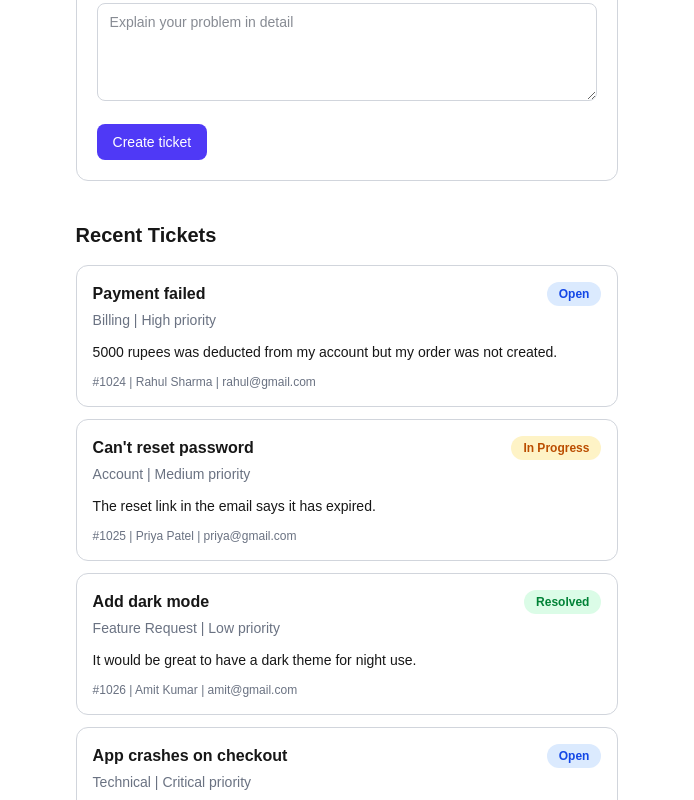
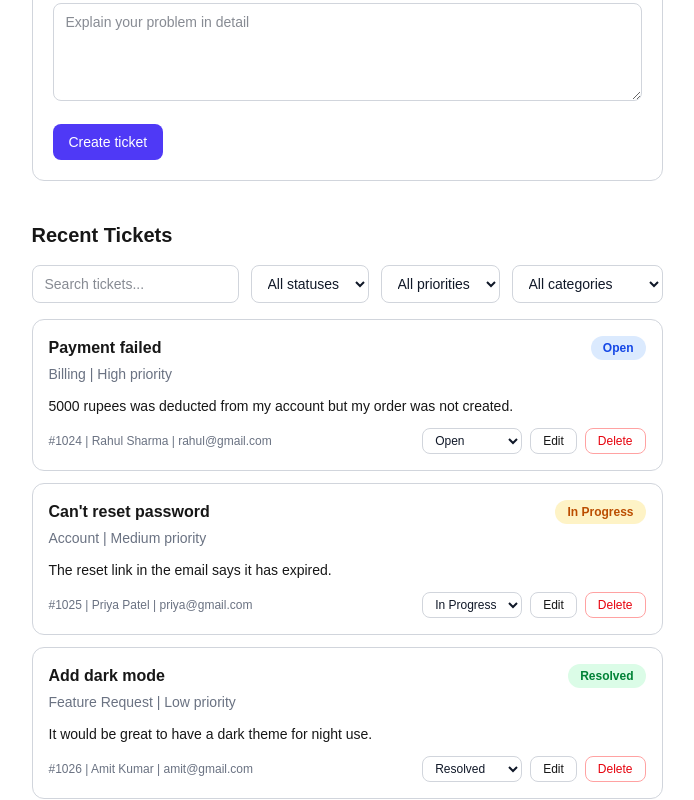
Before and after one commit to vinaysharma8571/smart-support-next, a Next.js app: page / in a window 1280 px wide. Shown: the part 700-1500 px from the top of the page, without its empty margins (293-987 px from the left). Built offline with nearby package versions, Linux system fonts and the light colour scheme.

Commit message:
Add Delete , edit , statusChanges , search and filters

```diff
--- a/app/page.tsx
+++ b/app/page.tsx
@@ -5,19 +5,66 @@ import Header from "@/components/Header";
 import StatCard from "@/components/StatCard";
 import TicketCard from "@/components/TicketCard";
 import TicketForm from "@/components/TicketForm";
+import TicketFilters, { Filters } from "@/components/TicketFilters";
 import { sampleTickets } from "@/data/sampleTickets";
-import { Ticket } from "@/types/ticket";
+import { Ticket, TicketStatus } from "@/types/ticket";
 
 export default function Home() {
   const [tickets, setTickets] = useState<Ticket[]>(sampleTickets);
+  const [editingTicket, setEditingTicket] = useState<Ticket | null>(null);
+  const [filters, setFilters] = useState<Filters>({
+    search: "",
+    status: "all",
+    priority: "all",
+    category: "all",
+  });
 
   const totalCount = tickets.length;
   const openCount = tickets.filter((t) => t.status === "open").length;
   const inProgressCount = tickets.filter((t) => t.status === "in-progress").length;
   const resolvedCount = tickets.filter((t) => t.status === "resolved").length;
 
+  const searchText = filters.search.toLowerCase().trim();
+
+  const visibleTickets = tickets.filter((t) => {
+    const matchesSearch =
+      t.title.toLowerCase().includes(searchText) ||
+      t.name.toLowerCase().includes(searchText) ||
+      t.email.toLowerCase().includes(searchText) ||
+      t.description.toLowerCase().includes(searchText);
+
+    const matchesStatus = filters.status === "all" || t.status === filters.status;
+    const matchesPriority =
+      filters.priority === "all" || t.priority === filters.priority;
+    const matchesCategory =
+      filters.category === "all" || t.category === filters.category;
+
+    return matchesSearch && matchesStatus && matchesPriority && matchesCategory;
+  });
+
   function handleCreateTicket(ticket: Ticket) {
     setTickets([...tickets, ticket]);
+  }
+
+  function handleUpdateTicket(updated: Ticket) {
+    setTickets(tickets.map((t) => (t.id === updated.id ? updated : t)));
+    setEditingTicket(null);
+  }
+
+  function handleDeleteTicket(id: number) {
+    setTickets(tickets.filter((t) => t.id !== id));
+    if (editingTicket?.id === id) setEditingTicket(null);
+  }
+
+  function handleStatusChange(id: number, status: TicketStatus) {
+    setTickets(tickets.map((t) => (t.id === id ? { ...t, status } : t)));
+  }
+
+  function handleEditTicket(ticket: Ticket) {
+    setEditingTicket(ticket);
+    document
+      .getElementById("ticket-form")
+      ?.scrollIntoView({ behavior: "smooth" });
   }
 
   return (
@@ -37,16 +84,38 @@ export default function Home() {
           <StatCard title="Resolved" value={resolvedCount} />
         </div>
 
-        <div className="mt-10">
-          <TicketForm onCreate={handleCreateTicket} />
+        <div id="ticket-form" className="mt-10">
+          <TicketForm
+            key={editingTicket?.id ?? "new"}
+            editingTicket={editingTicket}
+            onCreate={handleCreateTicket}
+            onUpdate={handleUpdateTicket}
+            onCancelEdit={() => setEditingTicket(null)}
+          />
         </div>
 
         <h3 className="mt-10 text-xl font-bold">Recent Tickets</h3>
 
+        <TicketFilters filters={filters} onChange={setFilters} />
+
         <div className="mt-4 space-y-3">
-          {tickets.map((ticket) => (
-            <TicketCard key={ticket.id} ticket={ticket} />
-          ))}
+          {visibleTickets.length === 0 ? (
+            <p className="text-sm text-gray-500">
+              {tickets.length === 0
+                ? "No tickets yet. Create your first ticket above."
+                : "No tickets found. Try changing your search or filters."}
+            </p>
+          ) : (
+            visibleTickets.map((ticket) => (
+              <TicketCard
+                key={ticket.id}
+                ticket={ticket}
+                onDelete={handleDeleteTicket}
+                onEdit={handleEditTicket}
+                onStatusChange={handleStatusChange}
+              />
+            ))
+          )}
         </div>
       </main>
     </>
--- a/components/TicketCard.tsx
+++ b/components/TicketCard.tsx
@@ -1,4 +1,4 @@
-import { Ticket } from "@/types/ticket";
+import { Ticket, TicketStatus } from "@/types/ticket";
 import {
   categoryLabels,
   priorityLabels,
@@ -8,9 +8,19 @@ import {
 
 type TicketCardProps = {
   ticket: Ticket;
+  onDelete: (id: number) => void;
+  onEdit: (ticket: Ticket) => void;
+  onStatusChange: (id: number, status: TicketStatus) => void;
 };
 
-export default function TicketCard({ ticket }: TicketCardProps) {
+const statuses = Object.keys(statusLabels) as TicketStatus[];
+
+export default function TicketCard({
+  ticket,
+  onDelete,
+  onEdit,
+  onStatusChange,
+}: TicketCardProps) {
   return (
     <div className="rounded-xl border border-gray-300 p-4 dark:border-gray-700">
       <div className="flex items-start justify-between gap-4">
@@ -30,9 +40,41 @@ export default function TicketCard({ ticket }: TicketCardProps) {
 
       <p className="mt-3 text-sm">{ticket.description}</p>
 
-      <p className="mt-3 text-xs text-gray-500">
-        #{ticket.id} | {ticket.name} | {ticket.email}
-      </p>
+      <div className="mt-3 flex flex-wrap items-center justify-between gap-3">
+        <p className="text-xs text-gray-500">
+          #{ticket.id} | {ticket.name} | {ticket.email}
+        </p>
+
+        <div className="flex items-center gap-2">
+          <select
+            value={ticket.status}
+            onChange={(e) =>
+              onStatusChange(ticket.id, e.target.value as TicketStatus)
+            }
+            className="rounded-lg border border-gray-300 bg-white px-2 py-1 text-xs text-gray-900 dark:border-gray-700 dark:bg-gray-900 dark:text-gray-100"
+          >
+            {statuses.map((s) => (
+              <option key={s} value={s}>
+                {statusLabels[s]}
+              </option>
+            ))}
+          </select>
+
+          <button
+            onClick={() => onEdit(ticket)}
+            className="rounded-lg border border-gray-300 px-3 py-1 text-xs dark:border-gray-700"
+          >
+            Edit
+          </button>
+
+          <button
+            onClick={() => onDelete(ticket.id)}
+            className="rounded-lg border border-red-300 px-3 py-1 text-xs text-red-600"
+          >
+            Delete
+          </button>
+        </div>
+      </div>
     </div>
   );
 }
--- /dev/null
+++ b/components/TicketFilters.tsx
@@ -0,0 +1,79 @@
+import { TicketCategory, TicketPriority, TicketStatus } from "@/types/ticket";
+import {
+  categoryLabels,
+  priorityLabels,
+  statusLabels,
+} from "@/lib/ticketLabels";
+
+export type Filters = {
+  search: string;
+  status: TicketStatus | "all";
+  priority: TicketPriority | "all";
+  category: TicketCategory | "all";
+};
+
+type TicketFiltersProps = {
+  filters: Filters;
+  onChange: (filters: Filters) => void;
+};
+
+const controlClass =
+  "rounded-lg border border-gray-300 bg-white px-3 py-2 text-sm text-gray-900 dark:border-gray-700 dark:bg-gray-900 dark:text-gray-100";
+
+export default function TicketFilters({ filters, onChange }: TicketFiltersProps) {
+  return (
+    <div className="mt-4 flex flex-wrap gap-3">
+      <input
+        className={`${controlClass} min-w-[200px] flex-1`}
+        placeholder="Search tickets..."
+        value={filters.search}
+        onChange={(e) => onChange({ ...filters, search: e.target.value })}
+      />
+
+      <select
+        className={controlClass}
+        value={filters.status}
+        onChange={(e) =>
+          onChange({ ...filters, status: e.target.value as Filters["status"] })
+        }
+      >
+        <option value="all">All statuses</option>
+        {(Object.keys(statusLabels) as TicketStatus[]).map((s) => (
+          <option key={s} value={s}>
+            {statusLabels[s]}
+          </option>
+        ))}
+      </select>
+
+      <select
+        className={controlClass}
+        value={filters.priority}
+        onChange={(e) =>
+          onChange({ ...filters, priority: e.target.value as Filters["priority"] })
+        }
+      >
+        <option value="all">All priorities</option>
+        {(Object.keys(priorityLabels) as TicketPriority[]).map((p) => (
+          <option key={p} value={p}>
+            {priorityLabels[p]}
+          </option>
+        ))}
+      </select>
+
+      <select
+        className={controlClass}
+        value={filters.category}
+        onChange={(e) =>
+          onChange({ ...filters, category: e.target.value as Filters["category"] })
+        }
+      >
+        <option value="all">All categories</option>
+        {(Object.keys(categoryLabels) as TicketCategory[]).map((c) => (
+          <option key={c} value={c}>
+            {categoryLabels[c]}
+          </option>
+        ))}
+      </select>
+    </div>
+  );
+}
--- a/components/TicketForm.tsx
+++ b/components/TicketForm.tsx
@@ -4,35 +4,54 @@ import { useState } from "react";
 import { Ticket, TicketCategory, TicketPriority } from "@/types/ticket";
 
 type TicketFormProps = {
+  editingTicket: Ticket | null;
   onCreate: (ticket: Ticket) => void;
+  onUpdate: (ticket: Ticket) => void;
+  onCancelEdit: () => void;
 };
 
 const inputClass =
   "w-full rounded-lg border border-gray-300 bg-white px-3 py-2 text-sm text-gray-900 dark:border-gray-700 dark:bg-gray-900 dark:text-gray-100";
 
-export default function TicketForm({ onCreate }: TicketFormProps) {
-  const [name, setName] = useState("");
-  const [email, setEmail] = useState("");
-  const [title, setTitle] = useState("");
-  const [category, setCategory] = useState<TicketCategory | "">("");
-  const [priority, setPriority] = useState<TicketPriority | "">("");
-  const [description, setDescription] = useState("");
+export default function TicketForm({
+  editingTicket,
+  onCreate,
+  onUpdate,
+  onCancelEdit,
+}: TicketFormProps) {
+  const [name, setName] = useState(editingTicket?.name ?? "");
+  const [email, setEmail] = useState(editingTicket?.email ?? "");
+  const [title, setTitle] = useState(editingTicket?.title ?? "");
+  const [category, setCategory] = useState<TicketCategory | "">(
+    editingTicket?.category ?? ""
+  );
+  const [priority, setPriority] = useState<TicketPriority | "">(
+    editingTicket?.priority ?? ""
+  );
+  const [description, setDescription] = useState(
+    editingTicket?.description ?? ""
+  );
 
   function handleSubmit(event: React.FormEvent<HTMLFormElement>) {
     event.preventDefault();
 
     if (category === "" || priority === "") return;
 
-    onCreate({
-      id: Date.now(),
+    const fields = {
       name: name.trim(),
       email: email.trim(),
       title: title.trim(),
       category,
       priority,
       description: description.trim(),
-      status: "open",
-    });
+    };
+
+    if (editingTicket) {
+      onUpdate({ ...editingTicket, ...fields });
+      return;
+    }
+
+    onCreate({ id: Date.now(), ...fields, status: "open" });
 
     setName("");
     setEmail("");
@@ -47,9 +66,13 @@ export default function TicketForm({ onCreate }: TicketFormProps) {
       onSubmit={handleSubmit}
       className="rounded-xl border border-gray-300 p-5 dark:border-gray-700"
     >
-      <h3 className="text-xl font-bold">Create a Support Ticket</h3>
+      <h3 className="text-xl font-bold">
+        {editingTicket ? "Edit ticket" : "Create a Support Ticket"}
+      </h3>
       <p className="mt-1 text-sm text-gray-500">
-        Tell us about your problem and our support team will help you.
+        {editingTicket
+          ? "Change the details and save."
+          : "Tell us about your problem and our support team will help you."}
       </p>
 
       <div className="mt-4 grid gap-4 md:grid-cols-2">
@@ -135,12 +158,24 @@ export default function TicketForm({ onCreate }: TicketFormProps) {
         </div>
       </div>
 
-      <button
-        type="submit"
-        className="mt-4 rounded-lg bg-indigo-600 px-4 py-2 text-sm font-medium text-white"
-      >
-        Create ticket
-      </button>
+      <div className="mt-4 flex gap-3">
+        <button
+          type="submit"
+          className="rounded-lg bg-indigo-600 px-4 py-2 text-sm font-medium text-white"
+        >
+          {editingTicket ? "Save changes" : "Create ticket"}
+        </button>
+
+        {editingTicket && (
+          <button
+            type="button"
+            onClick={onCancelEdit}
+            className="rounded-lg border border-gray-300 px-4 py-2 text-sm dark:border-gray-700"
+          >
+            Cancel
+          </button>
+        )}
+      </div>
     </form>
   );
 }
```
